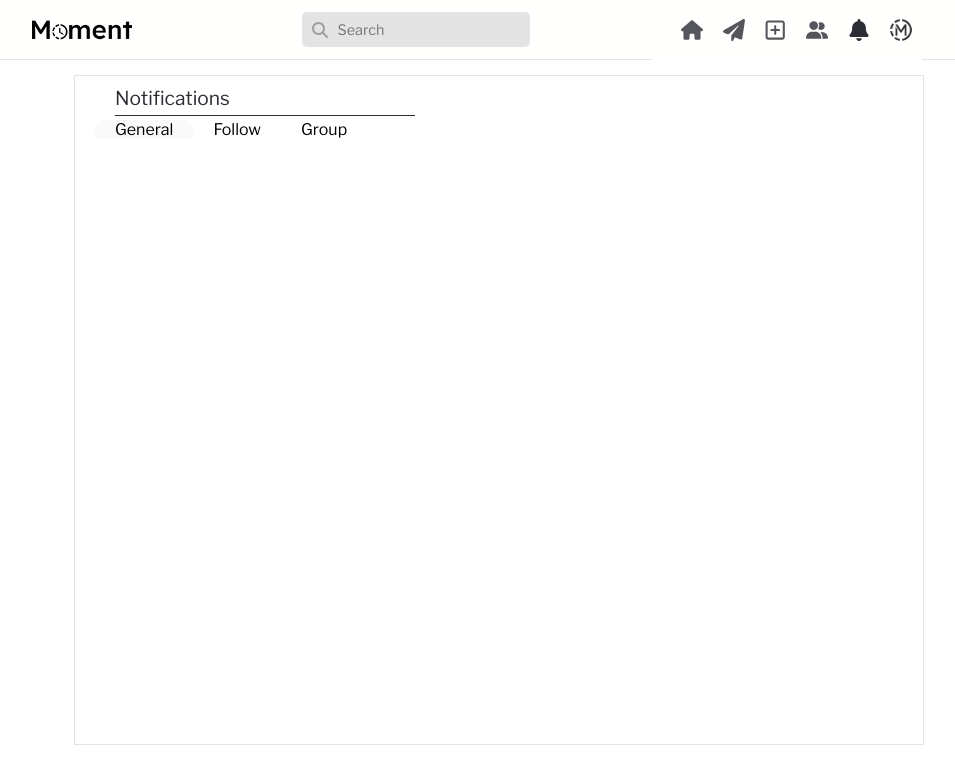
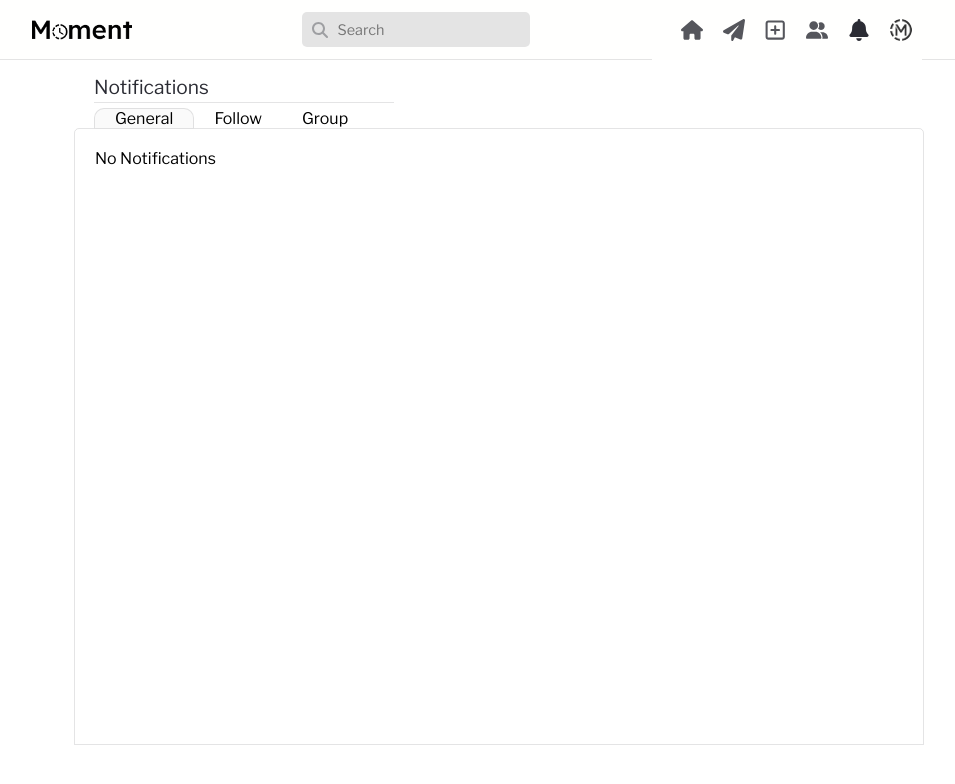
Before and after one commit to NRK-group/Moment, a React (Vite) app in the folder frontend/: page /notifications in a window 1280 px wide. Shown: the top 784 px of the page, without its empty margins (141-1096 px from the left). Built offline with nearby package versions, Linux system fonts and the light colour scheme.

Commit message:
add no notif page

```diff
--- a/frontend/src/features/Notification/Notification.css
+++ b/frontend/src/features/Notification/Notification.css
@@ -1,16 +1,15 @@
 .pageName {
     font-size: var(--heading-font-size);
     color: var(--heading-color);
-    margin: 10px 40px 3px 40px;
-    padding-bottom: 5px;
-    border-bottom: 1px solid var(--border-color);
+    margin: 0px 40px 5px 20px;
+    padding-bottom: 3px;
+    border-bottom: 1px solid var(--terheading-color);
     width: 100%;
     max-width: 300px;
 }
 .notificationsContainer {
     width: 100%;
     height: 100%;
-    border: 1px solid var(--terheading-color);
     max-width: 850px;
     margin: auto;
 }
@@ -34,14 +33,16 @@
 
 .notificationHeader.active {
     background-color: var(--secondary-background-color);
+    border: 1px solid var(--terheading-color);
     border-radius: 10px 10px 0 0;
 }
 .notificationContentContainer {
     width: 100%;
-    height: calc(100% - 63px);
+    height: calc(100% - 53px);
     display: flex;
     flex-direction: column;
-    /* background-color: var(--secondary-background-color); */
+    border: 1px solid var(--terheading-color);
+    border-radius: 5px 5px 0 0;
     padding: 20px;
     overflow-y: scroll;
 }
--- a/frontend/src/features/Notification/Notification.jsx
+++ b/frontend/src/features/Notification/Notification.jsx
@@ -25,7 +25,8 @@ export const Notification = () => {
                         </NavLink>
                     </div>
                     <div className='notificationContentContainer'>
-                        {users.map(({ img, id, name, content }) => (
+                        {users.length !== 0 ? (
+                            users.map(({ img, id, name, content }) => (
                                 <MiniUserCard
                                     key={id}
                                     img={img}
@@ -33,7 +34,12 @@ export const Notification = () => {
                                     name={name}
                                     content={content}
                                 />
-                        ))}
+                            ))
+                        ) : (
+                            <div className='noNotifications'>
+                                No Notifications
+                            </div>
+                        )}
                     </div>
                 </div>
             </Card>
```
Lines whose indentation alone changed are shown as unchanged.
